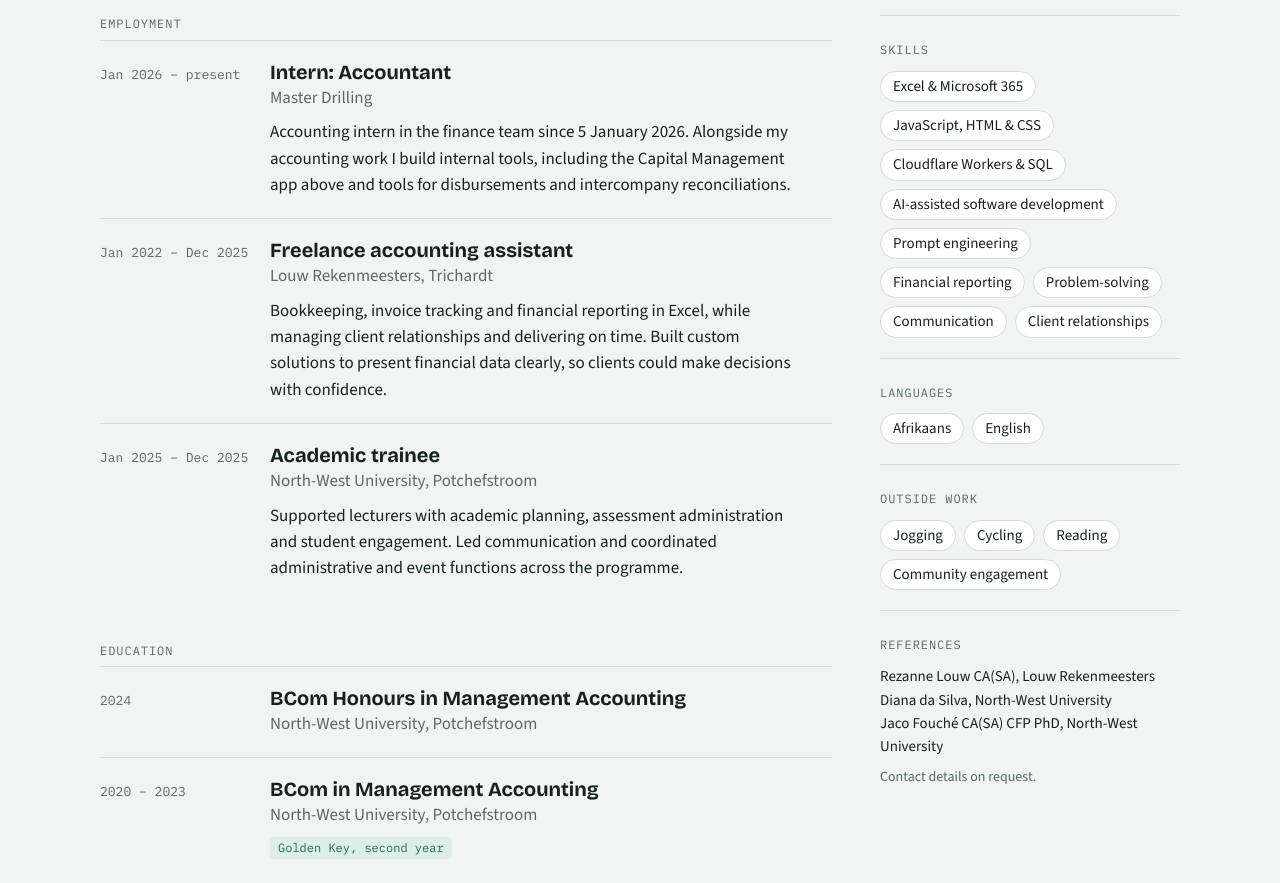
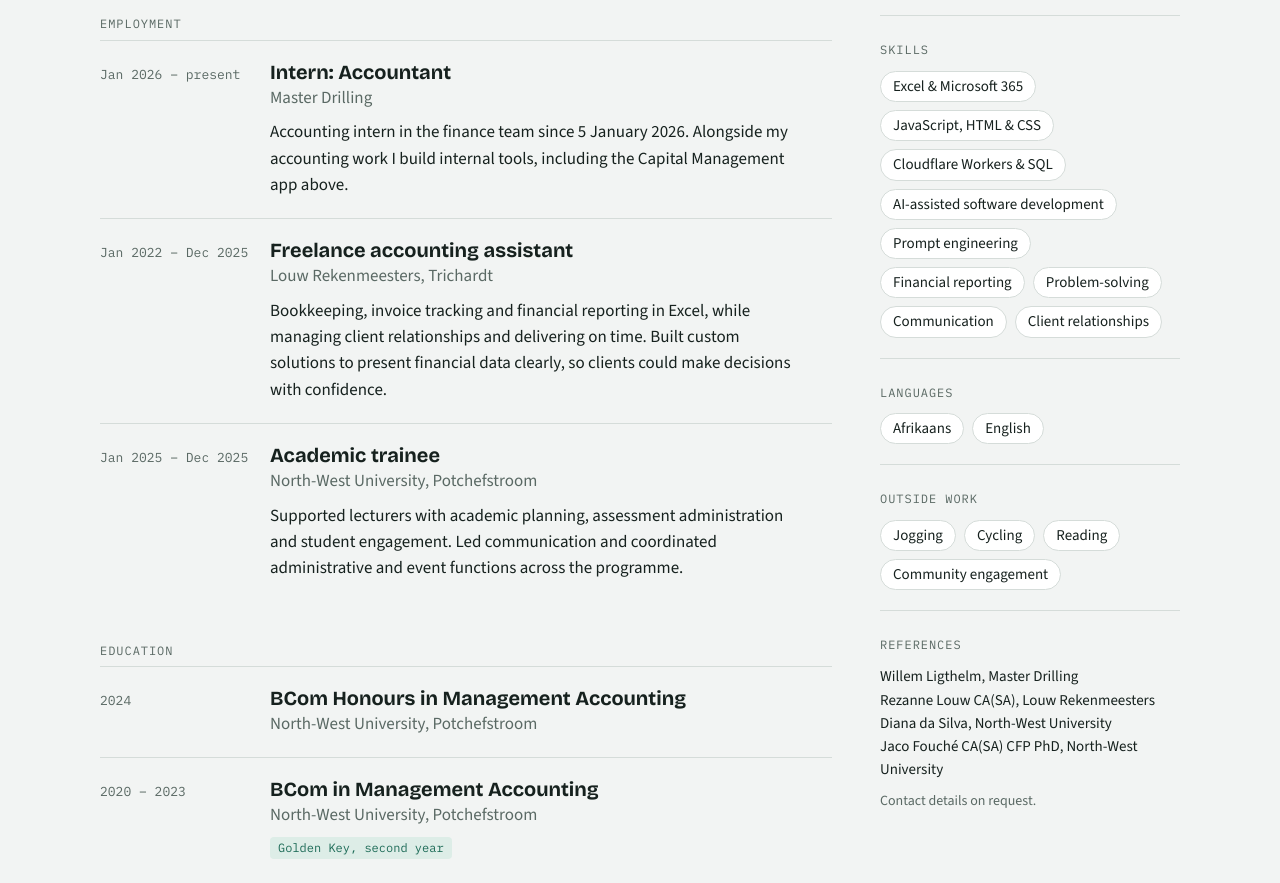
Before and after one commit to dkwooitz/kwooitz.github.io, a plain HTML site: page public/index.html in a window 1280 px wide. Shown: the part 1044-1927 px from the top of the page. Drawn offline with nearby package versions, Linux system fonts and the light colour scheme.

Commit message:
Add Master Drilling reference and trim role description
Co-Authored-By: Claude Opus 5.5 <noreply@anthropic.com>
Claude-Session: https://claude.ai/code/session_01YBfTuiK3iCMLbcgEWQsWhH

```diff
--- a/public/index.html
+++ b/public/index.html
@@ -169,7 +169,7 @@ footer{margin-top:56px;padding-top:20px;border-top:1px solid var(--line);font-si
             <div>
               <h3>Intern: Accountant</h3>
               <div class="org">Master Drilling</div>
-              <p>Accounting intern in the finance team since 5 January 2026. Alongside my accounting work I build internal tools, including the Capital Management app above and tools for disbursements and intercompany reconciliations.</p>
+              <p>Accounting intern in the finance team since 5 January 2026. Alongside my accounting work I build internal tools, including the Capital Management app above.</p>
             </div>
           </div>
           <div class="entry">
@@ -245,7 +245,7 @@ footer{margin-top:56px;padding-top:20px;border-top:1px solid var(--line);font-si
         </div>
         <div class="block">
           <span class="label">References</span>
-          <p style="margin:8px 0 0;font-size:15px">Rezanne Louw CA(SA), Louw Rekenmeesters<br>Diana da Silva, North-West University<br>Jaco Fouché CA(SA) CFP PhD, North-West University</p>
+          <p style="margin:8px 0 0;font-size:15px">Willem Ligthelm, Master Drilling<br>Rezanne Louw CA(SA), Louw Rekenmeesters<br>Diana da Silva, North-West University<br>Jaco Fouché CA(SA) CFP PhD, North-West University</p>
           <p style="margin:8px 0 0;font-size:14px;color:var(--muted)">Contact details on request.</p>
         </div>
       </aside>
```
